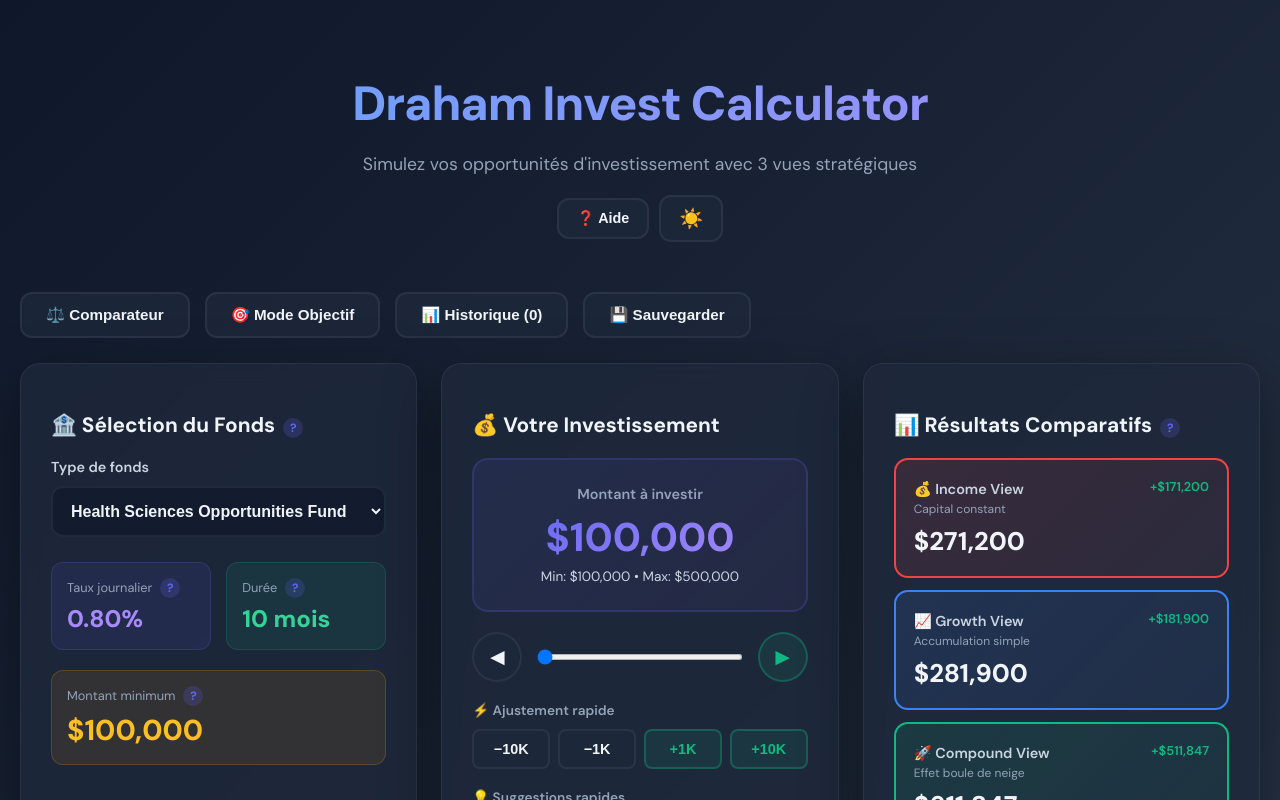
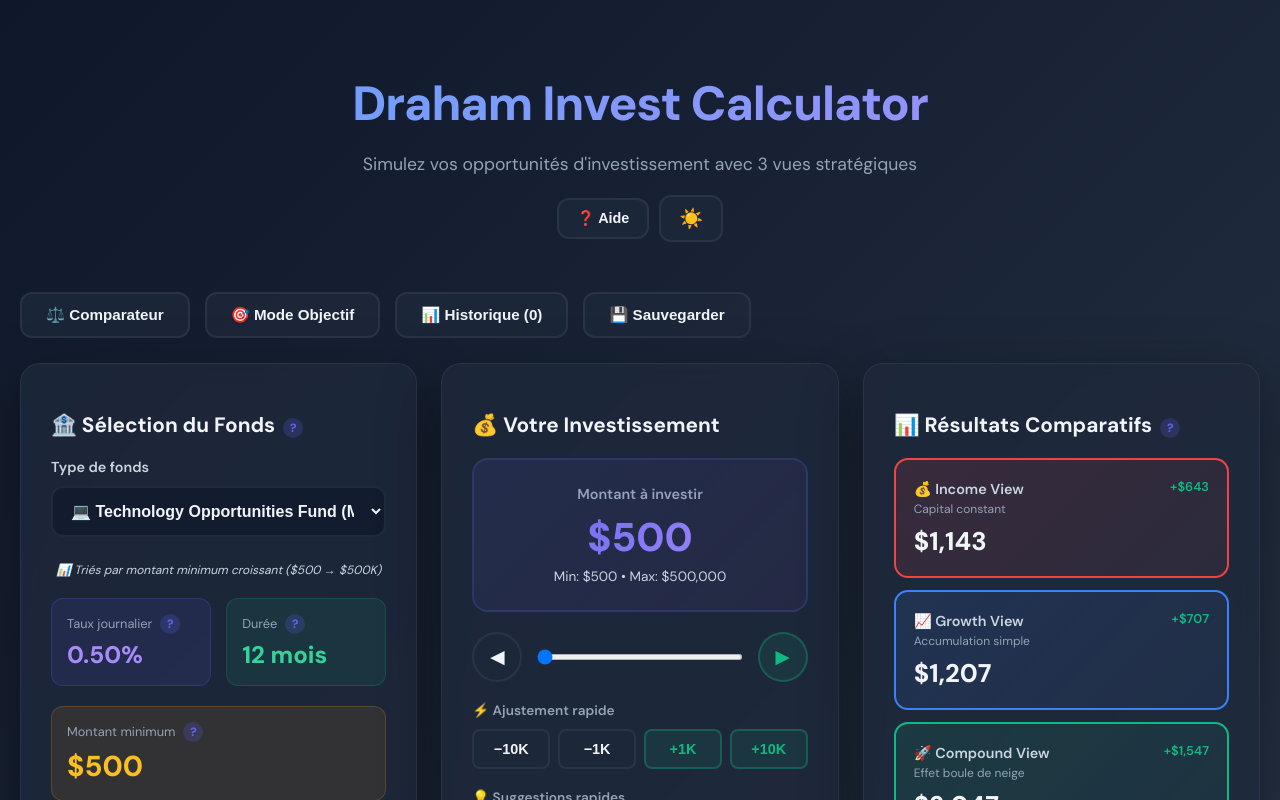
Before and after one commit to Digifab-Git/investment-calculator, a React (Vite) app: page / in a window 1280 px wide. Shown: the top 800 px of the page. Built offline with nearby package versions, Linux system fonts and the light colour scheme.

Commit message:
Update App.jsx

```diff
--- a/src/App.jsx
+++ b/src/App.jsx
@@ -2,12 +2,13 @@ import React, { useState, useEffect, useRef } from 'react';
 import { LineChart, XAxis, YAxis, CartesianGrid, Tooltip, Legend, Line, ResponsiveContainer } from 'recharts';
 
 export default function InvestmentCalculator() {
+  // Fonds triés par montant minimum (du plus petit au plus grand)
   const funds = [
-    { name: 'Health Sciences Opportunities Fund', rateIncome: 0.008, rateGrowth: 0.0085, minimum: 100000, duration: 10, color: '#6366f1' },
-    { name: 'Energy and Natural Resources Fund', rateIncome: 0.006, rateGrowth: 0.0065, minimum: 10000, duration: 10, color: '#10b981' },
-    { name: 'Technology Opportunities Fund', rateIncome: 0.005, rateGrowth: 0.0055, minimum: 500, duration: 12, color: '#f59e0b' },
-    { name: 'Fonds pour les Marchés Émergents', rateIncome: 0.009, rateGrowth: 0.010, minimum: 250000, duration: 10, color: '#ec4899' },
-    { name: 'Fonds International LGMCORP', rateIncome: 0.012, rateGrowth: 0.0125, minimum: 500000, duration: 10, color: '#8b5cf6' }
+    { name: 'Technology Opportunities Fund', rateIncome: 0.005, rateGrowth: 0.0055, minimum: 500, duration: 12, color: '#f59e0b', icon: '💻' },
+    { name: 'Energy and Natural Resources Fund', rateIncome: 0.006, rateGrowth: 0.0065, minimum: 10000, duration: 10, color: '#10b981', icon: '⚡' },
+    { name: 'Health Sciences Opportunities Fund', rateIncome: 0.008, rateGrowth: 0.0085, minimum: 100000, duration: 10, color: '#6366f1', icon: '💊' },
+    { name: 'Fonds pour les Marchés Émergents', rateIncome: 0.009, rateGrowth: 0.010, minimum: 250000, duration: 10, color: '#ec4899', icon: '🌍' },
+    { name: 'Fonds International LGMCORP', rateIncome: 0.012, rateGrowth: 0.0125, minimum: 500000, duration: 10, color: '#8b5cf6', icon: '🌟' }
   ];
 
   const viewDescriptions = {
@@ -672,7 +673,7 @@ export default function InvestmentCalculator() {
                     value={fund.name}
                     disabled={fund.name === selectedFund.name}
                   >
-                    {fund.name} {fund.name === selectedFund.name ? '(fonds principal)' : ''}
+                    {fund.icon} {fund.name} {fund.name === selectedFund.name ? '(fonds principal)' : `(Min: $${fund.minimum >= 1000 ? (fund.minimum/1000)+'K' : fund.minimum})`}
                   </option>
                 ))}
               </select>
@@ -686,7 +687,7 @@ export default function InvestmentCalculator() {
                 border: `2px solid ${compoundView > compareCompoundView ? '#10b981' : theme.cardBorder}`
               }}>
                 <div style={{ fontSize: '0.85rem', color: theme.textSecondary, marginBottom: '8px' }}>
-                  {selectedFund.name}
+                  {selectedFund.icon} {selectedFund.name}
                 </div>
                 <div style={{ fontSize: '1.8rem', fontWeight: '800', color: theme.text }}>
                   {formatCurrency(compoundView)}
@@ -776,9 +777,22 @@ export default function InvestmentCalculator() {
                 }}
               >
                 {funds.map(fund => (
-                  <option key={fund.name} value={fund.name}>{fund.name}</option>
+                  <option key={fund.name} value={fund.name}>
+                    {fund.icon} {fund.name} (Min: ${(fund.minimum / 1000).toFixed(fund.minimum < 1000 ? 0 : 0)}K)
+                  </option>
                 ))}
               </select>
+            </div>
+
+            {/* Légende tri */}
+            <div style={{
+              fontSize: '0.75rem',
+              color: theme.textTertiary,
+              fontStyle: 'italic',
+              marginTop: '8px',
+              textAlign: 'center'
+            }}>
+              📊 Triés par montant minimum croissant ($500 → $500K)
             </div>
 
             <div style={{ display: 'grid', gridTemplateColumns: 'repeat(2, 1fr)', gap: '15px', marginTop: '20px' }}>
```
